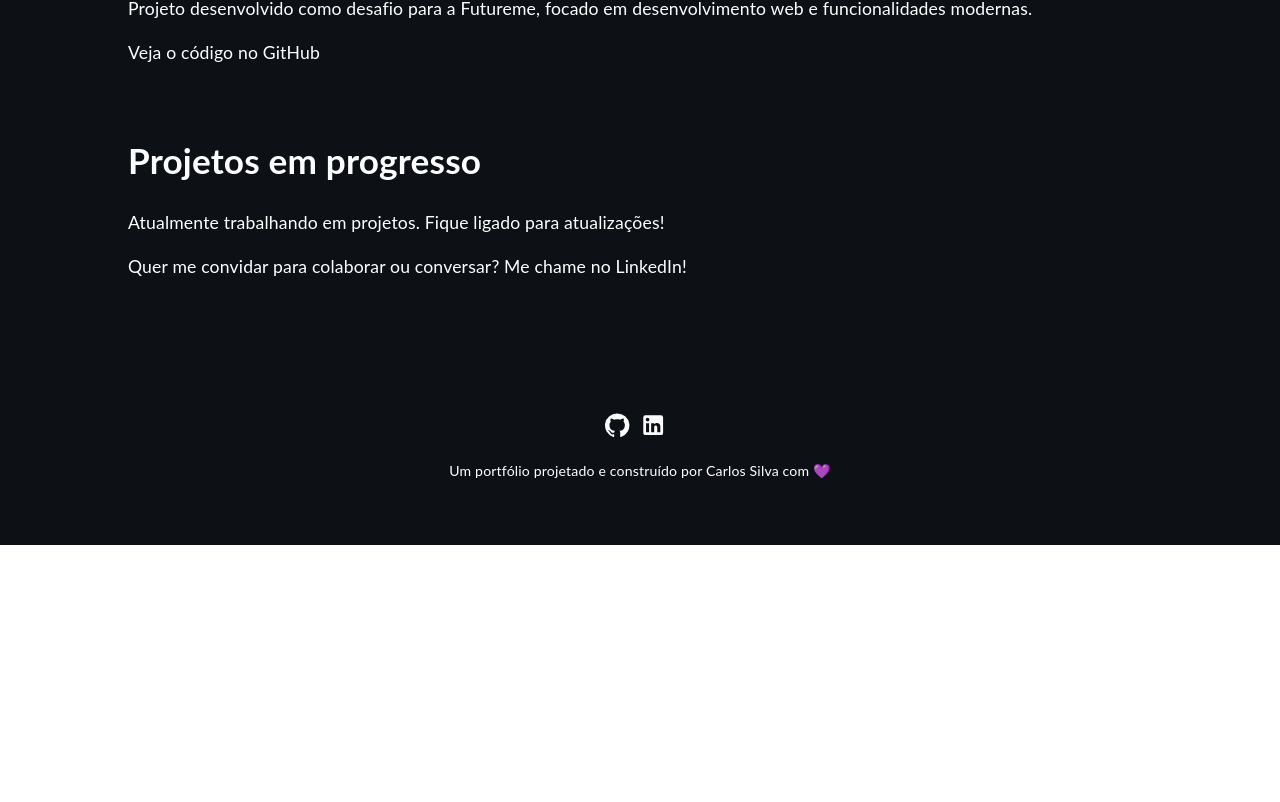
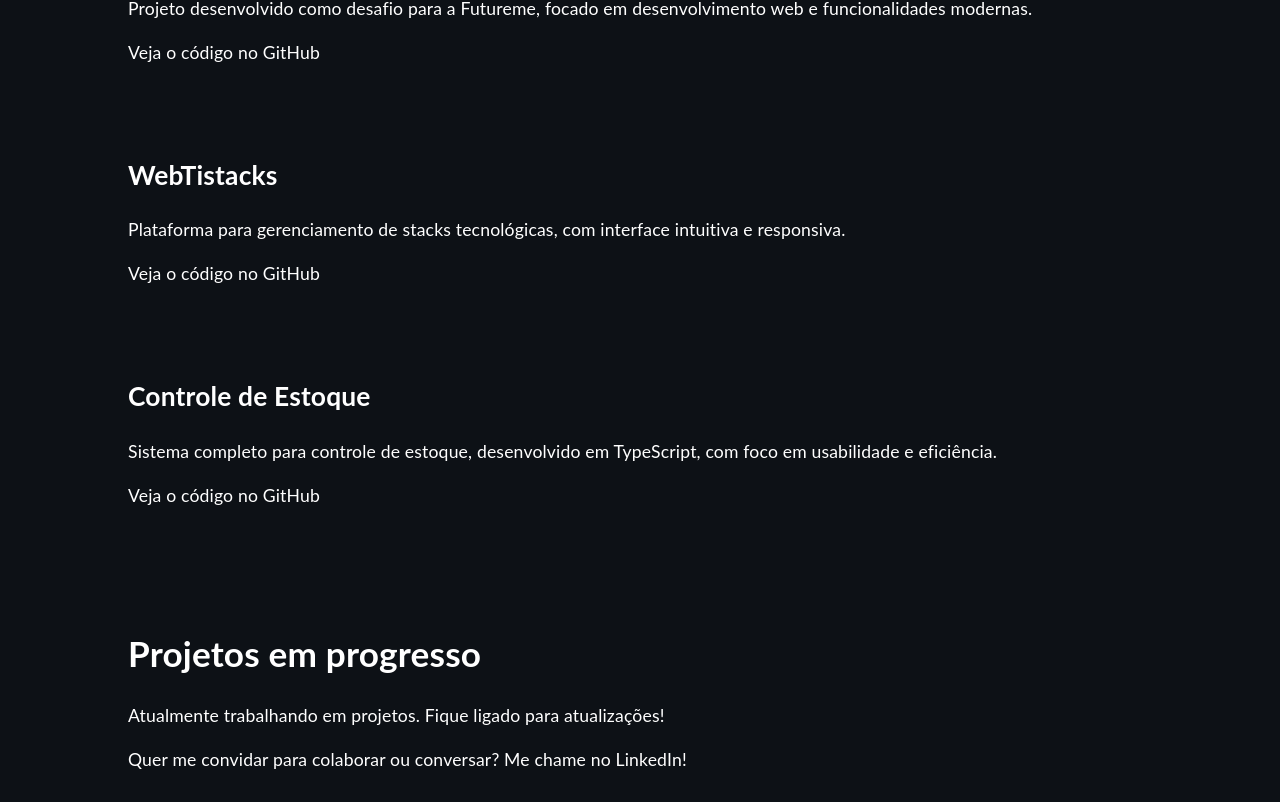
Before and after one commit to CarlosSilva09/portfolio, a React (Create React App) app: page / in a window 1280 px wide. Shown: the part 3278-4080 px from the top of the page. Before the commit the page ends 3823 px from the top, so only its background shows below. Built offline with nearby package versions, Linux system fonts and the light colour scheme.

Commit message:
Update Project.tsx

```diff
--- a/src/components/Project.tsx
+++ b/src/components/Project.tsx
@@ -6,6 +6,7 @@ function Project() {
         <div className="projects-container" id="projects">
             <h1>Projetos Pessoais</h1>
             <div className="projects-grid">
+                {/* Projeto: Desafio Futureme */}
                 <div className="project">
                     <h2>Desafio Futureme</h2>
                     <img
@@ -19,6 +20,33 @@ function Project() {
                         Veja o código no{" "}
                         <a href="https://github.com/CarlosSilva09/Desafio-Futureme" target="_blank" rel="noreferrer">GitHub</a>
                     </p>
+                </div>
+
+                {/* Projeto: WebTistacks */}
+                <div className="project">
+                    <h2>WebTistacks</h2>
+                    {/* Substitua por uma imagem do projeto, se houver */}
+                    {/* <img src={require("../assets/images/WebTistacks.jpg")} alt="WebTistacks" ... /> */}
+                    <p>Plataforma para gerenciamento de stacks tecnológicas, com interface intuitiva e responsiva.</p>
+                    <p>
+                        Veja o código no{" "}
+                        <a href="https://github.com/CarlosSilva09/WebTistacks" target="_blank" rel="noreferrer">GitHub</a>
+                    </p>
+                </div>
+
+                {/* Projeto: Controle de Estoque */}
+                <div className="project">
+                    <h2>Controle de Estoque</h2>
+                    {/* Substitua por uma imagem do projeto, se houver */}
+                    {/* <img src={require("../assets/images/ControleDeEstoque.jpg")} alt="Controle de Estoque" ... /> */}
+                    <p>Sistema completo para controle de estoque, desenvolvido em TypeScript, com foco em usabilidade e eficiência.</p>
+                    <p>
+                        Veja o código no{" "}
+                        <a href="https://github.com/CarlosSilva09/Controle-De-Estoque" target="_blank" rel="noreferrer">GitHub</a>
+                    </p>
+                </div>
+
+                {/* Projetos em progresso */}
                 <div className="project">
                     <br />
                     <h1>Projetos em progresso</h1>
@@ -30,7 +58,6 @@ function Project() {
                 </div>
             </div>
         </div>
-        </div>
     );
 }
 
```
Lines whose indentation alone changed are shown as unchanged.
